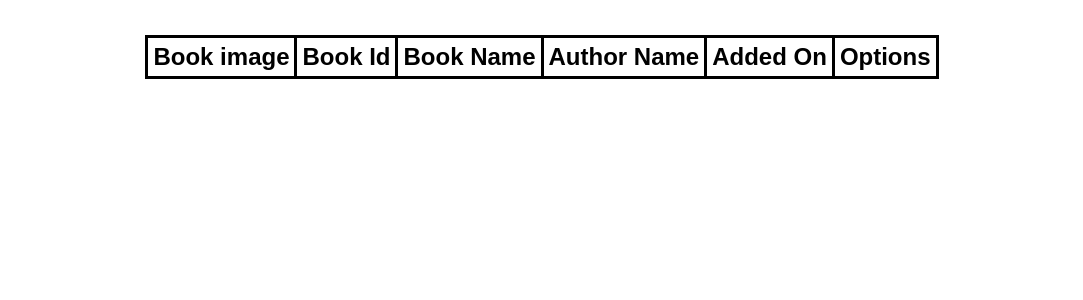
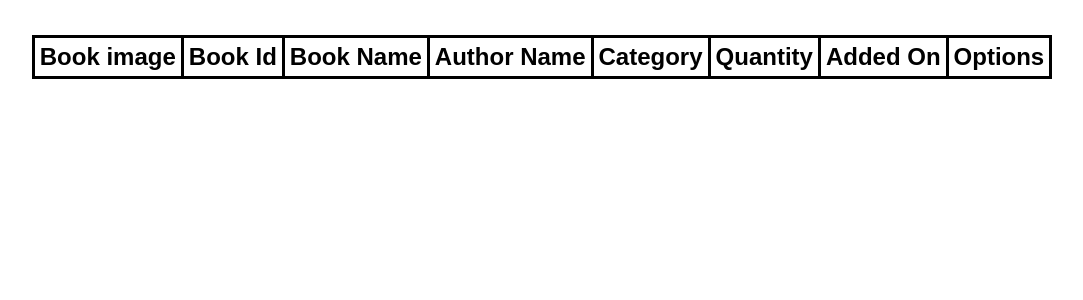
Before and after one commit to Nihar-007/library-management-system, a PHP site: page /remove_book.php in a window 1280 px wide. Shown: the part 56-356 px from the top of the page, without its empty margins (98-1181 px from the left). Run offline with PHP 8.4, Linux system fonts and the light colour scheme; data that the repository does not hold is empty.

Commit message:
added category to DB

```diff
--- a/add_book.php
+++ b/add_book.php
@@ -15,7 +15,7 @@
     <input type="text" name="aname" autocomplete="off" required><br><br>
 
     <label for="cate">Category :</label>
-    <input type="text" name="cate" autocomplete="off" required><br><br>
+    <input type="text" name="cate" autocomplete="off" autocapitalize="on" required><br><br>
 
     <label for="qty">Quantity :</label>
     <input type="number" name="qty" maxlength="2" autocomplete="off" required><br><br>
@@ -36,6 +36,8 @@
 
         $name = $_POST['bname'];
         $aname = $_POST['aname'];
+        $cate = $_POST['cate'];
+        $qty = $_POST['qty'];
         $image = $_FILES['file'];
 
         // print_r($image);
@@ -51,7 +53,7 @@
         $exe = array(".png",".jpeg");
         // echo "<br>".$upload;
         if(isset($_POST['submit'])){
-            $sql = "INSERT into `add_book` (`b_name`,`b_author`,`b_image`) values ('$name','$aname','$image_name')";
+            $sql = "INSERT into `add_book` (`b_name`,`b_author`,`b_category`,`b_quantity`,`b_image`) values ('$name','$aname','$cate',$qty,'$image_name')";
             $result = mysqli_query($conn,$sql);
             if($result){
                 move_uploaded_file($temp_loc,$upload);
--- a/remove_book.php
+++ b/remove_book.php
@@ -34,6 +34,8 @@ $result = mysqli_query($conn, $sql);
                         <th>Book Id</th>
                         <th>Book Name</th>
                         <th>Author Name</th>
+                        <th>Category</th>
+                        <th>Quantity</th>
                         <th>Added On</th>
                         <th>Options</th>
                     </tr>
@@ -55,6 +57,8 @@ $result = mysqli_query($conn, $sql);
                                     <td>" . $num . "</td>
                                     <td>" . $row['b_name'] . "</td>
                                     <td>" . $row['b_author'] . "</td>
+                                    <td>". $row['b_category'] ."</td>
+                                    <td>". $row['b_quantity'] ."</td>
                                     <td>" . $row['added_on'] . "</td>
                                     <td><a href='edit_book.php?sno_edit=".$row['b_id']."'><button class='ed'>Edit</button></a>
                                     <a href='delete_book.php?sno_delete=".$row['b_id']."'><button class='ed'>Delete</button></a></td>
@@ -70,6 +74,8 @@ $result = mysqli_query($conn, $sql);
                                     <td>" . $num . "</td>
                                     <td>" . $row['b_name'] . "</td>
                                     <td>" . $row['b_author'] . "</td>
+                                    <td>". $row['b_category'] ."</td>
+                                    <td>". $row['b_quantity'] ."</td>
                                     <td>" . $row['added_on'] . "</td>
                                     <td><a href='edit_book.php?sno_edit=".$row['b_id']."'><button class='ed'>Edit</button></a>
                                     <a href='delete_book.php?sno_delete=".$row['b_id']."'><button class='ed'>Delete</button></a></td>
```
Also changed, not shown: edit_book.php (+15 -1 lines).
